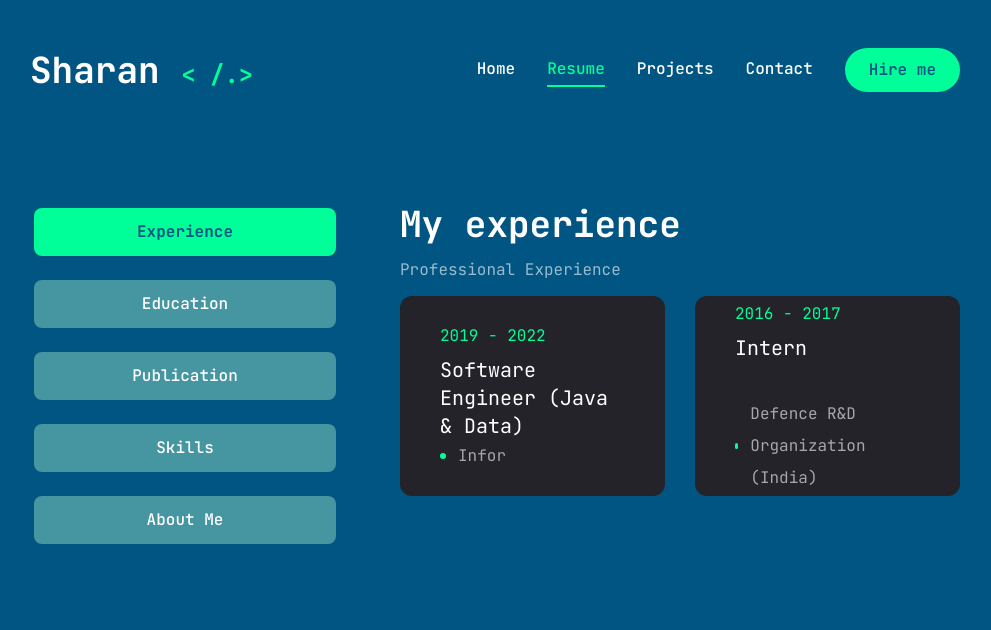
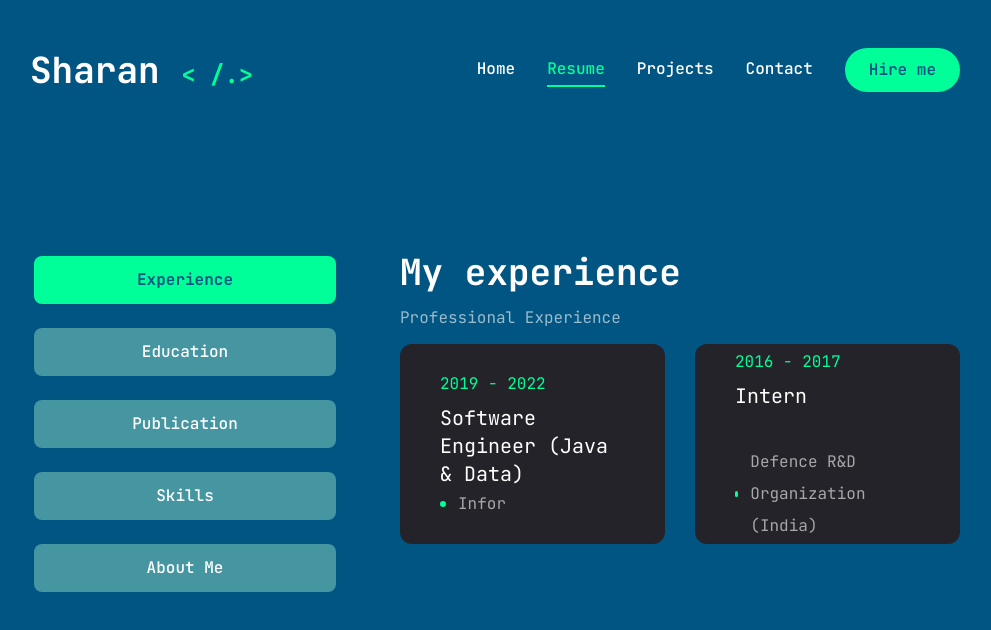
Before and after one commit to sharanreddy799/saisharankaram.github.io, a Next.js app: page /resume in a window 1280 px wide. Shown: the top 630 px of the page, without its empty margins (145-1136 px from the left). Built offline with nearby package versions, Linux system fonts and the light colour scheme.

Commit message:
Removed unwanted imports and added ls screen size support in CSS

```diff
--- a/app/resume/page.jsx
+++ b/app/resume/page.jsx
@@ -115,12 +115,6 @@ const skills = {
 };
 
 import { TabsContent, Tabs, TabsList, TabsTrigger } from "@/components/ui/tabs";
-import {
-  Tooltip,
-  TooltipContent,
-  TooltipProvider,
-  TooltipTrigger,
-} from "@/components/ui/tooltip";
 import { ScrollArea } from "@/components/ui/scroll-area";
 import { motion } from "framer-motion";
 const Resume = () => {
@@ -138,7 +132,7 @@ const Resume = () => {
         opacity: 1,
         transition: { delay: 1.4, duration: 0.4, ease: "easeIn" },
       }}
-      className="xl:mt-[5%] flex flex-col items-center  justify-center py-12 xl:py-0"
+      className="xl:mt-[5%] flex flex-col items-center  justify-center py-12 xl:pb-64px"
     >
       <div className="container mx-auto ">
         <Tabs
@@ -154,7 +148,7 @@ const Resume = () => {
             <TabsTrigger value="about">About Me</TabsTrigger>
           </TabsList>
           {/**content */}
-          <div className=" w-full xl:h-[300px]">
+          <div className=" w-full xl:h-[300px] lg:h-[300px]">
             {/**experience */}
             <TabsContent value="experience" className="w-full ">
               <div className="flex flex-col  gap-[10px] text-center xl:h-[400px] xl:text-left xl:w-[35rem]">
```
